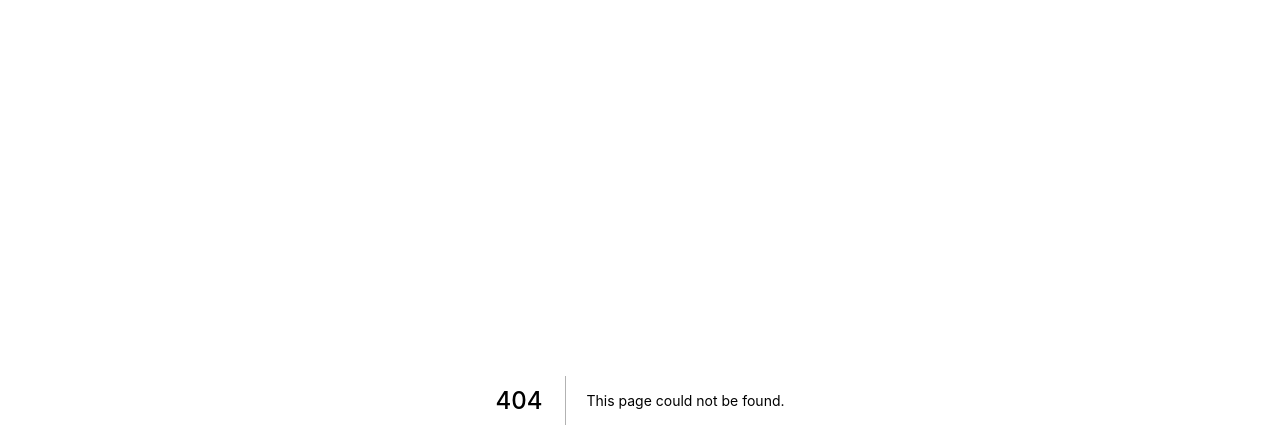
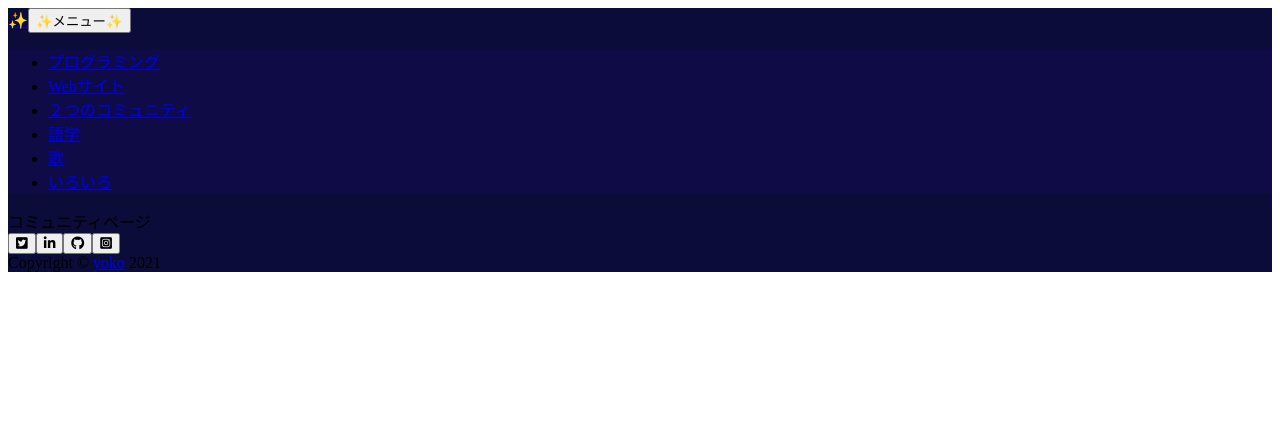
Before and after one commit to yoko-at-home/yoko-2021, a Next.js app: page /community in a window 1280 px wide. Before the commit this address had no page. Shown: the top 448 px of the page. Built offline with nearby package versions, Linux system fonts and the light colour scheme.

Commit message:
✨ コミュニティページ新規作成

```diff
--- /dev/null
+++ b/src/pages/community.js
@@ -0,0 +1,11 @@
+import { Layout } from "../components/Layout";
+
+const community = () => {
+  return (
+    <Layout>
+      コミュニティページ
+    </Layout>
+  );
+};
+
+export default community;
```
